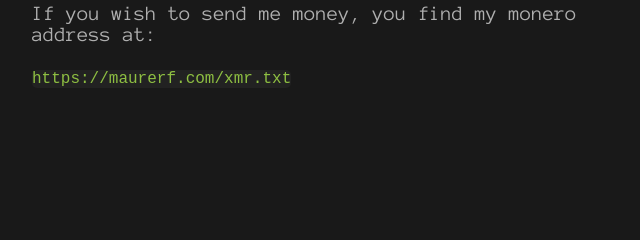
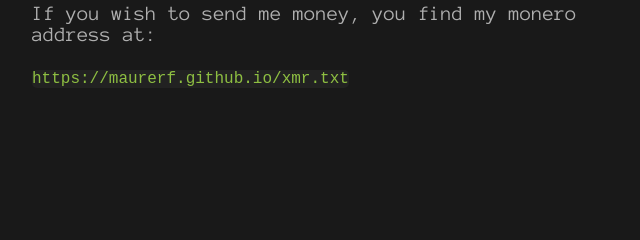
Before and after one commit to maurerf/maurerf.github.io, a plain HTML site: page monero.html in a window 1280 px wide. Shown: the part 389-629 px from the top of the page, 296-936 px from the left. Drawn offline with Linux system fonts and the light colour scheme.

Commit message:
fix: another old maurerf.com

```diff
--- a/monero.html
+++ b/monero.html
@@ -28,7 +28,7 @@ https://maurerf.github.io
 			<!-- CONTENT GOES HERE -->
 			<p>"Monero - the most widely used ("used", not "traded") crypto in the world" - John McAfee, 2020</p>
 			<p>If you wish to send me money, you find my monero address at:</p>
-			<a href="https://maurerf.github.io/xmr.txt" style="font-size:1rem; text-decoration:none"><code class="green">https://maurerf.com/xmr.txt</code></a>
+			<a href="https://maurerf.github.io/xmr.txt" style="font-size:1rem; text-decoration:none"><code class="green">https://maurerf.github.io/xmr.txt</code></a>
 			<!-- CONTENT ENDS HERE -->
 			</div>
 
```
